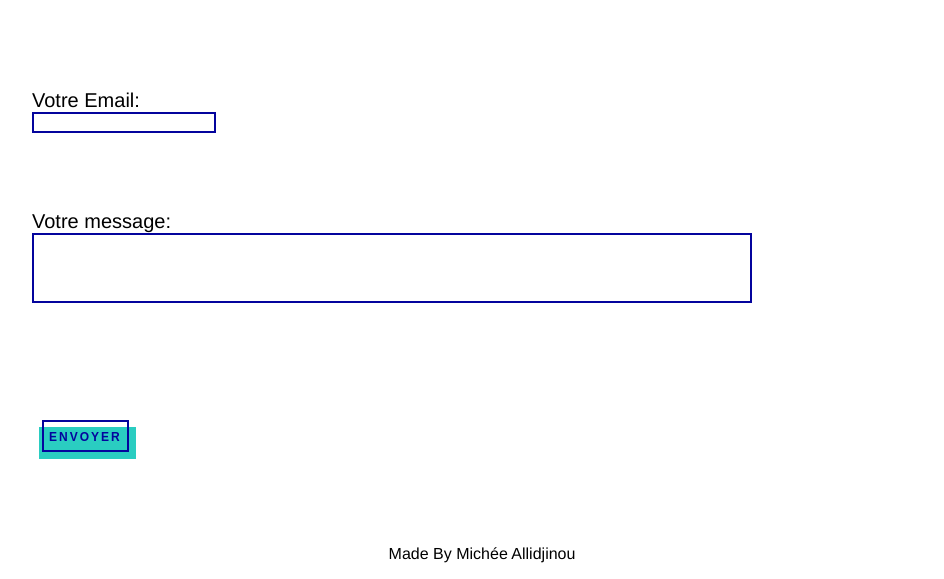
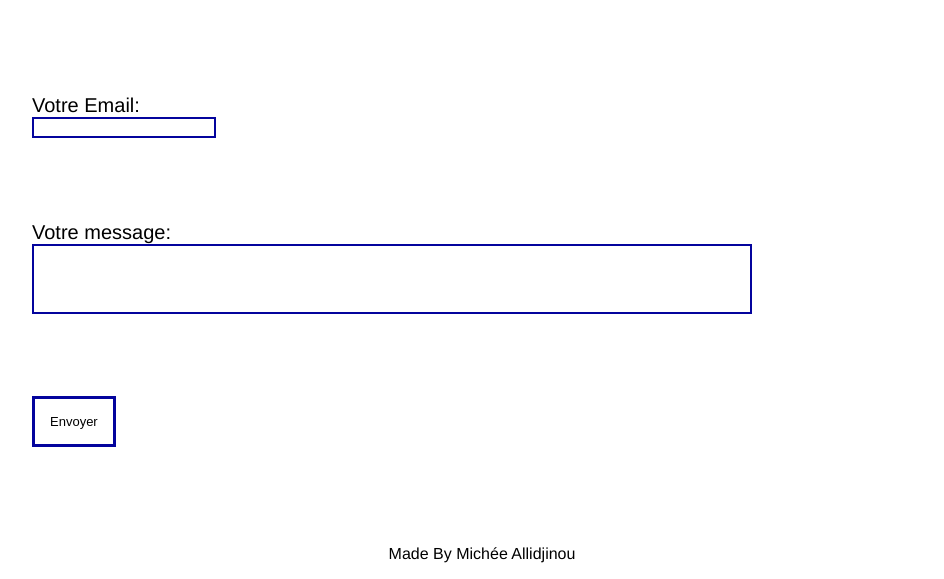
Before and after one commit to yoshua70/micheeallidjijnou, a Gatsby site: page /contact in a window 1280 px wide. Shown: the part 221-800 px from the top of the page, without its empty margins (158-1102 px from the left). Built offline with nearby package versions, Linux system fonts and the light colour scheme; Gatsby itself is replaced by a stand-in of ours.

Commit message:
Fix Netlify form

```diff
--- a/src/components/Form.js
+++ b/src/components/Form.js
@@ -21,7 +21,7 @@
           <br></br>
           <input type="message" className="message"/>
         </div>
-        <Button onclick="javascript:this.parentNode.submit();" linkName="Envoyer"/>
+        <button type="submit" className="formBtn">Envoyer</button>
       </form>
     )
   }
--- a/src/styles/Form.css
+++ b/src/styles/Form.css
@@ -15,6 +15,11 @@
   font-size: 2rem;
 }
 
+.formBtn {
+  background-color: transparent;
+  border: 0.3rem solid #04049d;
+  padding: 1.5rem;
+}
 
 .message {
   height: 7rem;
```
